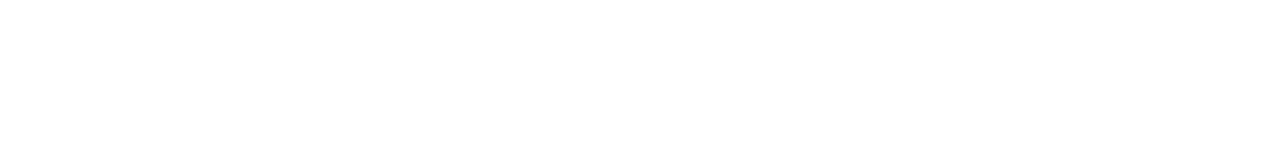
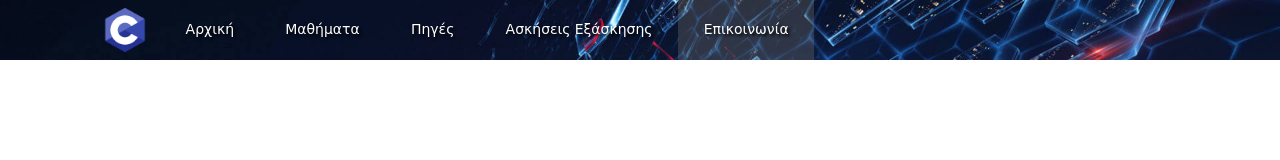
Before and after one commit to GiorgosAthanasopoulos/Guide-to-C-Programming, a plain HTML site: page src/pages/contact.html in a window 1280 px wide. Drawn offline with Linux system fonts and the light colour scheme.

Commit message:
Added contact page and fixed nav image

```diff
--- a/src/pages/contact.html
+++ b/src/pages/contact.html
@@ -4,7 +4,19 @@
     <meta charset="UTF-8" />
     <meta http-equiv="X-UA-Compatible" content="IE=edge" />
     <meta name="viewport" content="width=device-width, initial-scale=1.0" />
+    <link rel="stylesheet" href="../styles/contact.css"/>
     <title>Επικοινωνία</title>
   </head>
-  <body></body>
+  <body>
+    <div id="header-container">
+      <a href="index.html"><img src="../images/icon.png"></a>
+      <span id="navigation-menu">
+        <a href="../index.html"> Αρχική </a>
+        <a href="https://www.google.com"> Μαθήματα </a>
+        <a href="pages/references.html"> Πηγές </a>
+        <a href="https://www.google.com"> Ασκήσεις Εξάσκησης </a>
+        <a class="active" href="pages/contact.html"> Επικοινωνία </a>
+      </span>
+    </div>
+  </body>
 </html>
--- /dev/null
+++ b/src/styles/contact.css
@@ -0,0 +1,65 @@
+@import url("https://fonts.googleapis.com/css2?family=Comfortaa&family=Dosis:wght@200&family=Roboto:ital,wght@0,400;1,300&display=swap");
+
+html {
+  height: 100%;
+}
+
+body {
+  margin: 0;
+  height: 100%;
+  background-size: cover;
+}
+
+#header-container {
+  background-color: rgba(0, 0, 0, 0.3);
+  width: 110vw;
+  display: table-cell;
+  z-index: 100;
+  background-image: url(../images/index/navigation_background.jpg);
+  background-size: cover;
+}
+
+#header-container img {
+  user-select: none;
+  -moz-user-select: none;
+  -webkit-user-select: none;
+  -ms-user-select: none;
+  position: relative;
+  margin-left: 100px;
+  margin-right: 10px;
+  padding: 0;
+  height: 50px;
+  margin-top: 5px;
+  float: left;
+}
+
+#navigation-menu a {
+  text-shadow: 2px 2px 3px black;
+  user-select: none;
+  -moz-user-select: none;
+  -webkit-user-select: none;
+  -ms-user-select: none;
+  color: white;
+  font-family: "Comfortaa", cursive;
+  float: left;
+  text-align: center;
+  text-decoration: none;
+  font-size: 14px;
+  line-height: 60px;
+  padding-left: 2vw;
+  padding-right: 2vw;
+  transition: ease-in 100ms;
+}
+
+#navigation-menu a:hover {
+  text-shadow: 0px 0px 8px white;
+  background-color: rgba(100, 100, 100, 0.4);
+}
+
+#navigation-menu a:active {
+  background-color: rgba(100, 100, 100, 0.3);
+}
+
+#navigation-menu a.active {
+  background-color: rgba(100, 100, 100, 0.4);
+}
--- a/src/styles/index.css
+++ b/src/styles/index.css
@@ -8,8 +8,6 @@ html {
 body {
   margin: 0;
   height: 100%;
-  background-image: url('https://www.itl.cat/pngfile/big/210-2101051_dark-web-scanning-background-image-for-website-of.jpg');
-  background-size: cover;
 }
 
 #header-container {
@@ -17,6 +15,8 @@ body {
   width: 110vw;
   display: table-cell;
   z-index: 100;
+  background-image: url(../images/index/navigation_background.jpg);
+  background-size: cover;
 }
 
 #header-container img {
@@ -66,8 +66,8 @@ body {
 
 #get-started {
   box-shadow: 0px 0.3vw 8px black inset;
-  height: 25vw;
-  background-image: url('http://cmse2t27.esquarecart.com/image/journal/article?img_id=1684045&t=1554976929732');
+  height: 24vw;
+  background-image: url(../images/index/first_panel.jpg);
   background-size: cover;
   padding-top: 5vw;
   padding-left: 5vw;
@@ -89,7 +89,7 @@ body {
   font-size: 1.4vw;
   text-align: justify;
   margin-right: 5vw;
-  margin-bottom: 2vw;
+  margin-bottom: 3vw;
 }
 
 .start-button {
@@ -120,6 +120,7 @@ body {
 }
 
 #should-learn {
+  box-shadow: -0px -0.3vw 8px black;
   height: 25vw;
   text-align: right;
   padding-top: 5vw;
```
Also changed, not shown: src/index.html (+2 -2 lines), src/images/icon.png (added), src/images/index/first_panel.jpg (added), src/images/index/navigation_background.jpg (added).
